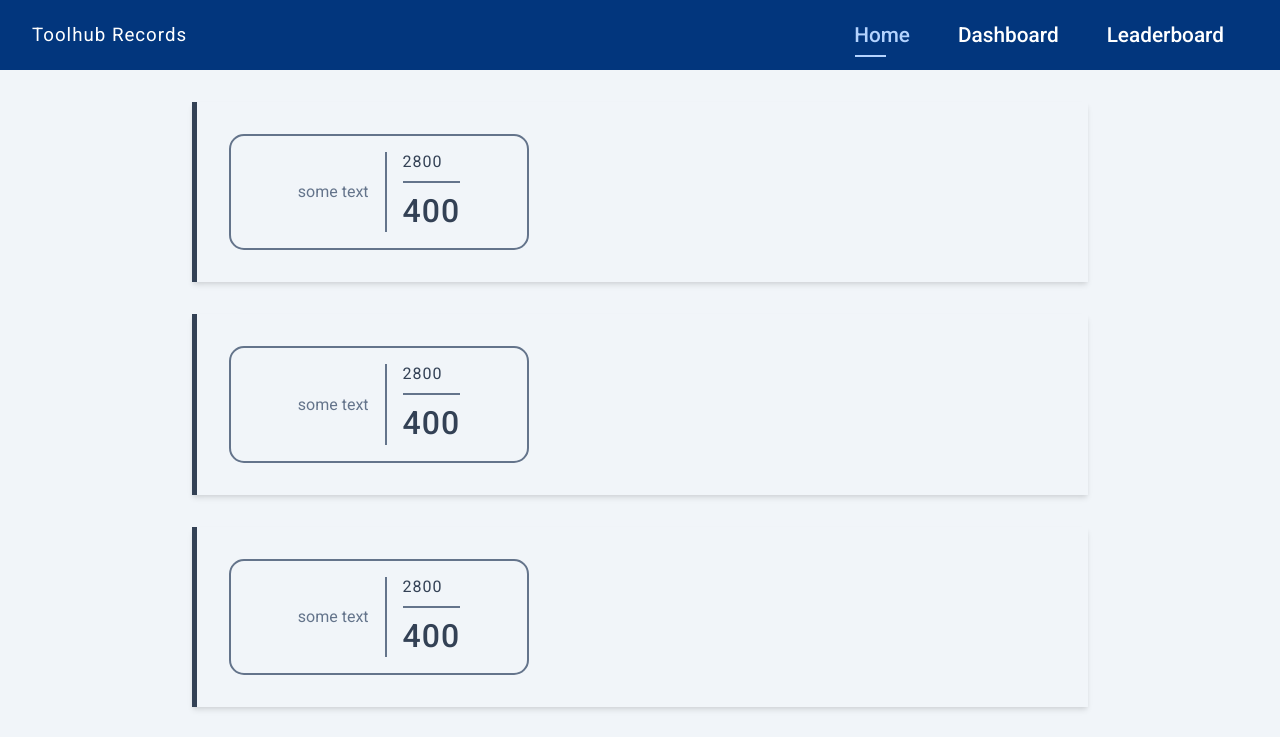
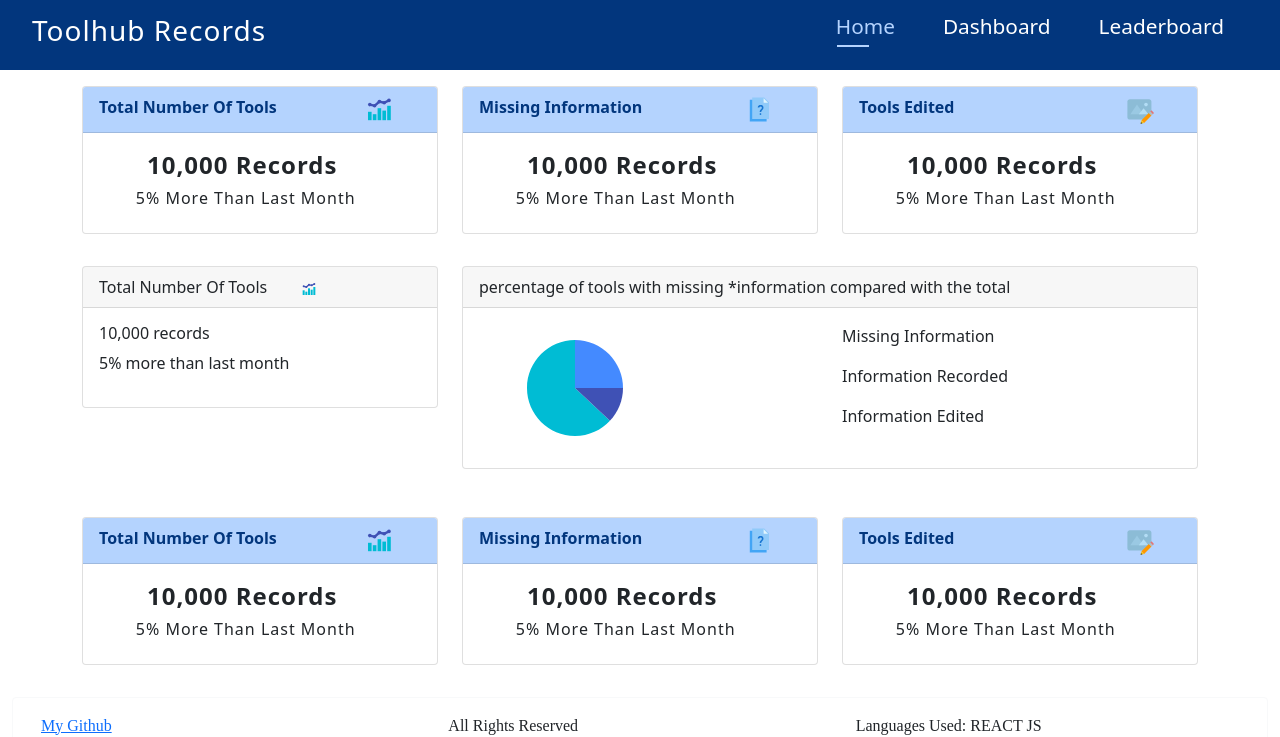
Before and after one commit to Naggayi-Daphne-Pearl/sophieWork, a React (Create React App) app: page /dashboard in a window 1280 px wide. Shown: the top 737 px of the page. Built offline with nearby package versions, Linux system fonts and the light colour scheme.

Commit message:
dashboard

```diff
--- a/package.json
+++ b/package.json
@@ -3,6 +3,9 @@
   "version": "0.1.0",
   "private": true,
   "dependencies": {
+    "@fortawesome/fontawesome-svg-core": "^6.2.0",
+    "@fortawesome/free-solid-svg-icons": "^6.2.0",
+    "@fortawesome/react-fontawesome": "^0.2.0",
     "@testing-library/jest-dom": "^5.16.5",
     "@testing-library/react": "^13.4.0",
     "@testing-library/user-event": "^13.5.0",
--- a/src/App.js
+++ b/src/App.js
@@ -5,15 +5,27 @@ import { Routes, Route } from "react-router-dom";
 import CardContainer from "./components/Dashboard/CardContainer";
 import Leaderboard from "./components/Leaderboard/Leaderboard";
 import Home from "./components/Home/Home";
+import Footer from "./components/Footer/Footer"
+
+
+// Bootstrap
+import 'bootstrap/dist/css/bootstrap.min.css';
 
 function App() {
   return (
     <div className=".container-xxl">
+      <link
+        rel="stylesheet"
+        href="https://cdn.jsdelivr.net/npm/bootstrap@5.2.2/dist/css/bootstrap.min.css"
+        integrity="sha384-Zenh87qX5JnK2Jl0vWa8Ck2rdkQ2Bzep5IDxbcnCeuOxjzrPF/et3URy9Bv1WTRi"
+        crossorigin="anonymous"
+      />
       <Routes>
         <Route exact path="/leaderboard" element={<Leaderboard />} />
-        <Route exact path="/" element={<Home/>} />
-        <Route exact path="/dashboard" element={<CardContainer/>} />
+        <Route exact path="/" element={<Home />} />
+        <Route exact path="/dashboard" element={<CardContainer />} />
       </Routes>
+      <Footer/>
     </div>
   );
 }
--- a/src/components/Dashboard/Card.js
+++ /dev/null
@@ -1,19 +0,0 @@
-import "./Card.css";
-
-const Card = ({children,description,price}) => {
-  return (
-   <div className=".container-sm dashboard">
-    <div className="card-content">
-     <div className="card-icon">
-     {children}
-     </div>
-     <div className="stats">
-      <h4>{description}</h4>
-      <h2>{price}</h2>
-     </div>
-    </div>
-   </div>
-  );
-};
-
-export default Card;
--- a/src/components/Dashboard/CardContainer.js
+++ b/src/components/Dashboard/CardContainer.js
@@ -1,29 +1,36 @@
-import { useEffect, useState } from "react";
+// import { useEffect, useState } from "react";
+
+// Components
 import Navbar from "../Nav/Navbar.js";
-import Card from "./Card.js";
-import data from "./data";
+import Data from "./Data";
+import Stats from './Stats'
+import Percentage from './Percentage'
+import {Container, Row} from 'react-bootstrap'
 
-const icons = [
-  { icon: '<i className="fa-solid fa-tooth"></i>' },
-  { icon: '<i className="fa-solid fa-tooth"></i>' },
-  { icon: '<i className="fa-solid fa-tooth"></i>' },
-  { icon: '<i className="fa-solid fa-tooth"></i>' },
-];
+
 const CardContainer = () => {
-  const [item, setItem] = useState([]);
-  useEffect(() => {
-    setItem(data);
-  }, []);
+  // const [item, setItem] = useState([]);
+  // useEffect(() => {
+  //   setItem(data);
+  // }, []);
   return (
     <>
-    <Navbar/>
-      {item?.map((each) => (
-        <Card description={each.description} price={each.price}>
-          <p>some text</p>
-        </Card>
-      ))}
+      <Navbar />
+      <Container>
+        <Row style={rowStyle}><Data/></Row>
+        <Row  style={rowStyle}><Stats/></Row>
+        <Row  style={rowStyle}><Percentage/></Row>
+
+
+      </Container>
+
+
     </>
   );
 };
 
+const rowStyle ={
+  marginBottom:'2rem',
+}
+
 export default CardContainer;
--- /dev/null
+++ b/src/components/Dashboard/Percentage.js
@@ -0,0 +1,93 @@
+import React from 'react'
+import { Container, Row, Col, Card } from 'react-bootstrap'
+import { FaRegChartBar } from 'react-icons/fa';
+import { FcComboChart, FcEditImage, FcQuestions } from 'react-icons/fc'
+
+const Percentage = () => {
+    return (
+        <Container style={{
+            marginTop: '1rem',
+        }}>
+            <Row>
+                <Col >
+                    <Card>
+                        <Card.Header style={headerStyle}>
+                            <Row>
+                                <Col xs lg="7">Total Number Of Tools</Col>
+                                <Col><FcComboChart style={iconStyle} /></Col>
+                            </Row>
+                        </Card.Header >
+                        <Card.Body>
+                            <h6 style={textStyle}>10,000 records</h6>
+                            <p style={captionStyle}>5% more than last month</p>
+                        </Card.Body>
+                    </Card>
+                </Col>
+
+                <Col >
+                    <Card>
+                        <Card.Header style={headerStyle}>
+                            <Row>
+                                <Col xs lg="7">Missing Information</Col>
+                                <Col><FcQuestions style={iconStyle} /></Col>
+                            </Row>
+                        </Card.Header>
+                        <Card.Body>
+                            <h6 style={textStyle}>10,000 records</h6>
+                            <p style={captionStyle}>5% more than last month</p>
+                        </Card.Body>
+                    </Card>
+                </Col>
+
+                <Col >
+                    <Card>
+                        <Card.Header style={headerStyle}>
+                            <Row>
+                                <Col xs lg="7">Tools Edited </Col>
+                                <Col><FcEditImage style={iconStyle} /></Col>
+                            </Row>
+                        </Card.Header>
+                        <Card.Body>
+                            <h6 style={textStyle}>10,000 records</h6>
+                            <p style={captionStyle}>5% more than last month</p>
+                        </Card.Body>
+                    </Card>
+                </Col>
+
+            </Row>
+        </Container>
+    )
+}
+
+const headerStyle = {
+    backgroundColor: 'var(--primary-200)',
+    color: 'var(--primary-700)',
+    fontWeight: 'bolder',
+    width: '100%',
+}
+const textStyle = {
+    fontSize: '1.5rem',
+    marginLeft: '3rem',
+    fontWeight: '700',
+    lineHeight: '1.3',
+    textTransform: 'capitalize',
+    letterSpacing: 'var(--letterSpacing)',
+}
+
+const captionStyle = {
+    fontSize: '1rem',
+    margin: '0.5rem 2.3rem',
+    fontWeight: '400',
+    lineHeight: '1.3',
+    textTransform: 'capitalize',
+    letterSpacing: 'var(--letterSpacing)',
+
+}
+
+const iconStyle = {
+    fontSize: '1.8rem',
+    fontWeight: 'bolder',
+    marginLeft: '4rem'
+}
+
+export default Percentage
--- /dev/null
+++ b/src/components/Dashboard/Stats.js
@@ -0,0 +1,58 @@
+import React from 'react'
+import { Container, Row, Col, Card } from 'react-bootstrap'
+import { FcComboChart, FcPieChart, FcQuestions } from 'react-icons/fc'
+
+const Stats = () => {
+    return (
+        <Container>
+            <Row>
+                <Col xs lg="4">
+                    <Card>
+                        <Card.Header>
+                            <Row>
+                                <Col xs lg="7">Total Number Of Tools</Col>
+                                <Col><FcComboChart /></Col>
+                            </Row>
+                        </Card.Header >
+                        <Card.Body>
+                            <h6 >10,000 records</h6>
+                            <p >5% more than last month</p>
+                        </Card.Body>
+                    </Card>
+                </Col>
+
+                <Col xs lg="8">
+                    <Card>
+                        <Card.Header>
+                            <Row>
+                                <Col>percentage of tools with missing *information compared with the total</Col>
+                            </Row>
+                        </Card.Header >
+                        <Card.Body>
+                            <Row>
+                                <Col><FcPieChart style={iconStyle} /></Col>
+                                <Col>
+                                <p>Missing Information</p>
+                                <p>Information Recorded</p>
+                                <p>Information Edited</p>
+
+                                </Col>
+
+                            </Row>
+
+
+                        </Card.Body>
+                    </Card>
+                </Col>
+            </Row>
+
+        </Container>
+    )
+}
+
+const iconStyle = {
+    marginLeft: '2rem',
+    fontSize: '8rem',
+}
+
+export default Stats
--- a/src/components/Dashboard/data.js
+++ b/src/components/Dashboard/data.js
@@ -1,11 +1,98 @@
-const data = [
-  { description: 2800,price:400 },
-  { description: 2800,price:400 },
-  { description: 2800,price:400 },
-  { description: 2800,price:400 },
-  // { toolsWithMissingInfo: 2200 },
-  // { percentageMissingTools: 79 },
-  // { editedTools: 600 },
-];
+import React from 'react'
+import { Container, Row, Col, Card } from 'react-bootstrap'
+import { FaRegChartBar} from 'react-icons/fa';
+import {FcComboChart, FcEditImage,FcQuestions} from 'react-icons/fc'
 
-export default data;
+const data = () => {
+  return (
+    <Container style={{
+      marginTop:'1rem',
+      display:{xs:'block', lg:'flex'}
+    }}>
+      <Row>
+        <Col  style={{
+          maxWidth:{xs:'50%'},
+          maxHeight:{xs:'50%'},
+
+        }}>
+          <Card >
+           <Card.Header style={headerStyle}>
+            <Row>
+              <Col  xs lg="7">Total Number Of Tools</Col>
+              <Col><FcComboChart style={iconStyle}/></Col>
+            </Row>
+           </Card.Header >
+           <Card.Body>
+            <h6 style={textStyle}>10,000 records</h6>
+            <p style={captionStyle}>5% more than last month</p>
+           </Card.Body>
+          </Card>
+        </Col>
+
+        <Col>
+          <Card>
+           <Card.Header style={headerStyle}>
+            <Row>
+              <Col xs lg="7">Missing Information</Col>
+              <Col><FcQuestions style={iconStyle}/></Col>
+            </Row>
+           </Card.Header>
+           <Card.Body>
+            <h6 style={textStyle}>10,000 records</h6>
+            <p style={captionStyle}>5% more than last month</p>
+           </Card.Body>
+          </Card>
+        </Col>
+
+        <Col>
+          <Card>
+           <Card.Header style={headerStyle}>
+            <Row>
+              <Col  xs lg="7">Tools Edited </Col>
+              <Col><FcEditImage style={iconStyle}/></Col>
+            </Row>
+           </Card.Header>
+           <Card.Body>
+            <h6 style={textStyle}>10,000 records</h6>
+            <p style={captionStyle}>5% more than last month</p>
+           </Card.Body>
+          </Card>
+        </Col>
+
+      </Row>
+    </Container>
+  )
+}
+
+const headerStyle = {
+  backgroundColor:'var(--primary-200)',
+  color:'var(--primary-700)',
+  fontWeight:'bolder',
+  width:'100%',
+}
+const textStyle ={
+  fontSize:'1.5rem',
+  marginLeft: '3rem',
+  fontWeight: '700',
+  lineHeight: '1.3',
+  textTransform: 'capitalize',
+  letterSpacing: 'var(--letterSpacing)',
+}
+
+const captionStyle ={
+  fontSize:'1rem',
+  margin: '0.5rem 2.3rem',
+  fontWeight: '400',
+  lineHeight: '1.3',
+  textTransform: 'capitalize',
+  letterSpacing: 'var(--letterSpacing)',
+
+}
+
+const iconStyle = {
+  fontSize:'1.8rem',
+  fontWeight:'bolder',
+  marginLeft:'4rem'
+}
+
+export default data
--- /dev/null
+++ b/src/components/Footer/Footer.js
@@ -0,0 +1,22 @@
+import React from 'react'
+import { Container, Row, Col, Card } from 'react-bootstrap'
+
+const Footer = () => {
+    return (
+        <Container style={{maxWidth:'100%', margin:{xs:'2rem', lg:'4rem'}}}>
+            <Card border="light">
+                <Row style={{margin:'1rem',  fontFamily:'italics', fontSize:{xs:'1rem', lg:'1.2rem'}, color:'var(--black: #222)'}}>
+                    <Col><a href='https://github.com/Alwoch/toolhub-records-management-app'>My Github</a></Col>
+                    <Col><p>All Rights Reserved</p></Col>
+                    <Col><p>Languages Used: <span>REACT JS</span></p></Col>
+
+                </Row>
+            </Card>
+
+
+        </Container>
+
+    )
+}
+
+export default Footer
```
Also changed, not shown: src/components/Dashboard/CardInfo.js (added, +26 -0 lines), 1 other file (tests, documents, lock files or other folders).
